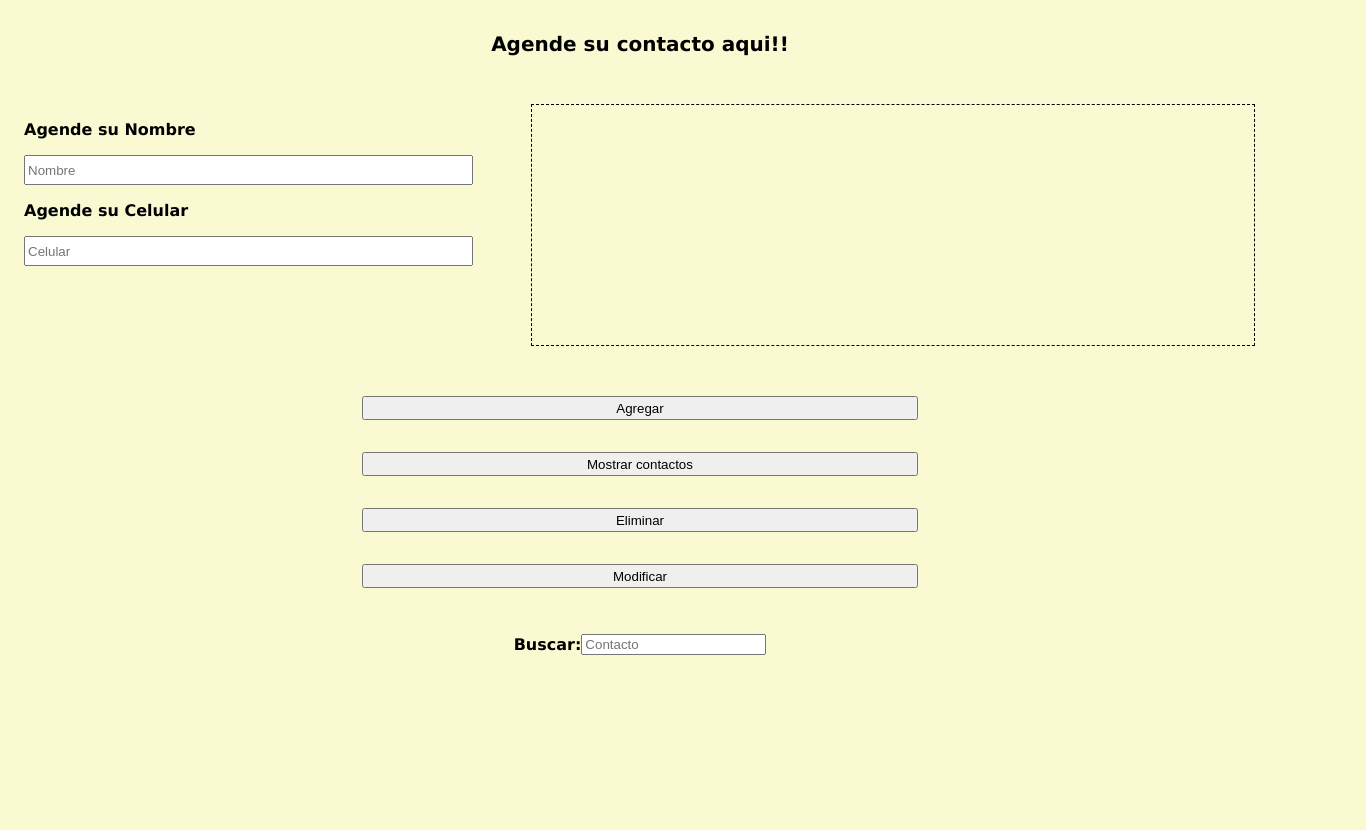
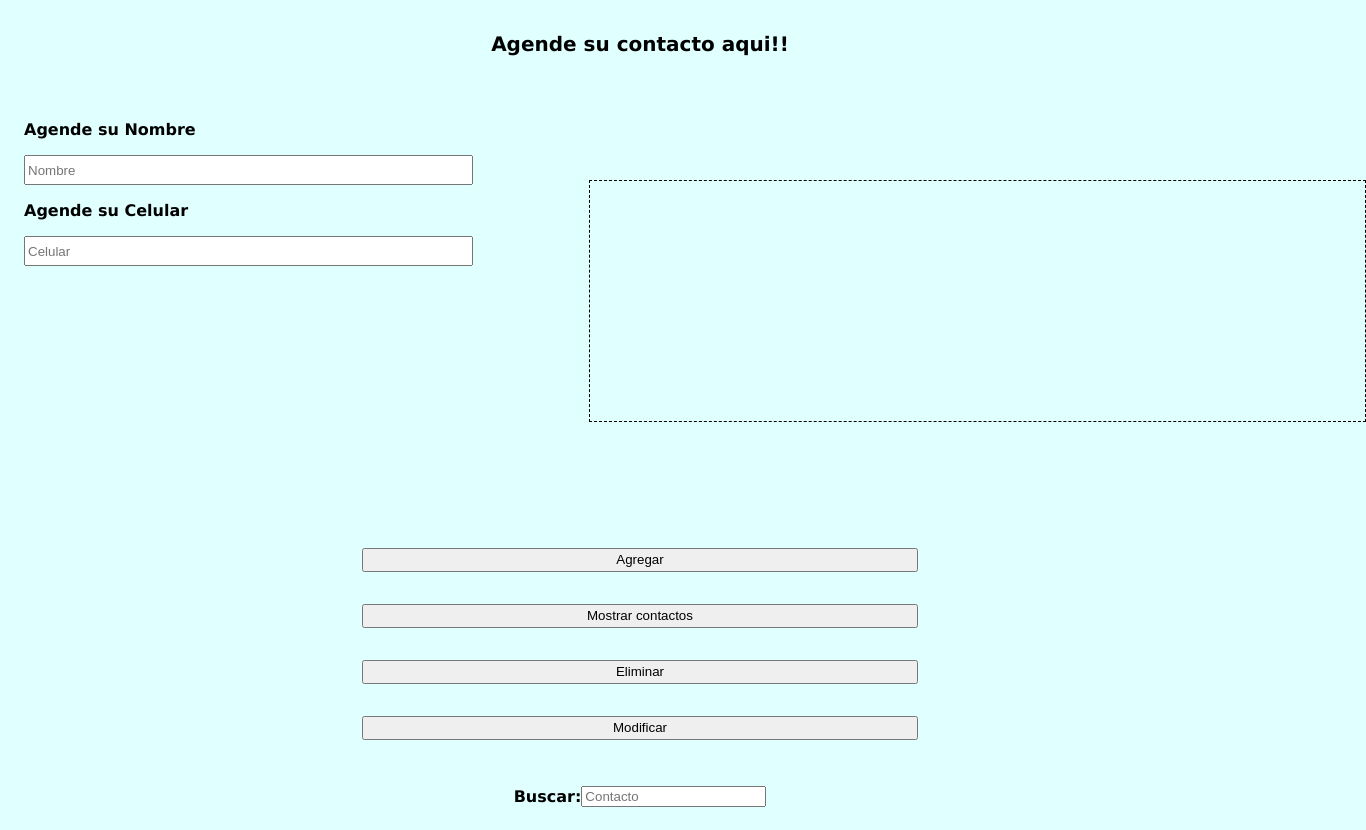
Before and after one commit to thaliaaris96/Proyecto-agenda, a plain HTML site: page index.html in a window 1280 px wide. Shown: the whole page, 1366 px wide, since content can reach past the window. Before the commit the page ends 800 px from the top, so only its background shows below. Drawn offline with Linux system fonts and the light colour scheme.

Commit message:
corrgigiendo estilos de la lista

```diff
--- a/style.css
+++ b/style.css
@@ -70,7 +70,7 @@ form {
 body {
     font-size: 62.5%;
     font-family: 'Lucida Sans', 'Lucida Sans Regular', 'Lucida Grande', 'Lucida Sans Unicode', Geneva, Verdana, sans-serif;
-    background-color: lightgoldenrodyellow;
+    background-color: lightcyan;
 }
 
 h1 {
@@ -125,8 +125,22 @@ form {
 .contenedor {
     height: 15rem;
     width: 90%;
-    margin: 0 auto;
+    margin: 5%;
     border: 1px dashed black;
+    font-size: large;
+    font-family: 'Gill Sans', 'Gill Sans MT', Calibri, 'Trebuchet MS', sans-serif;
+}
+
+@media (min-width: 768px) {
+    .contenedor  {
+        width: 90%;
+        margin: 10%;
+        padding-left: 1rem;
+        justify-content: left;
+        display: inline-flex;
+        grid-template-columns: 40% 60%;
+        width: 100%;
+    }
 }
 
 .buscar {
```
